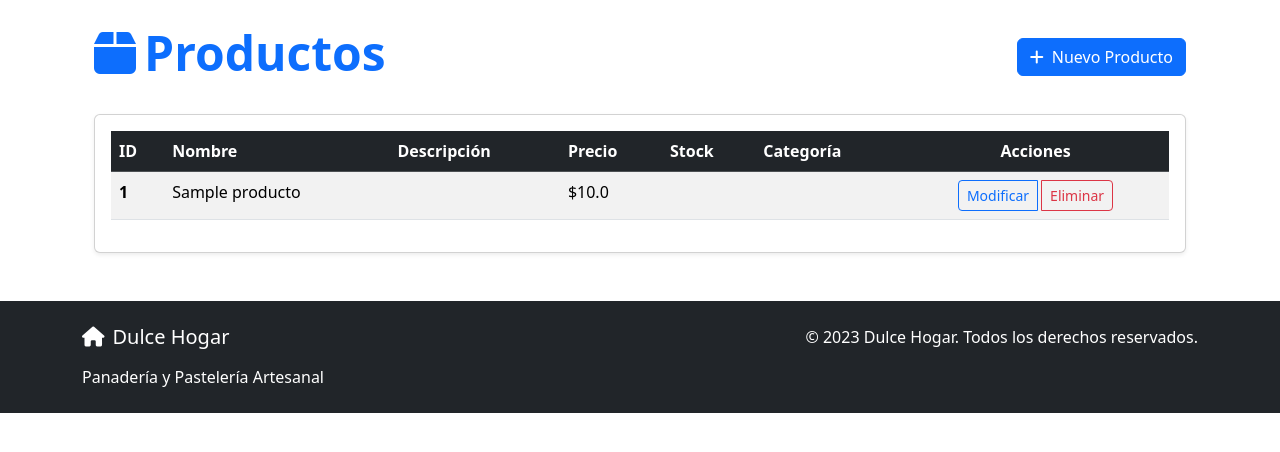
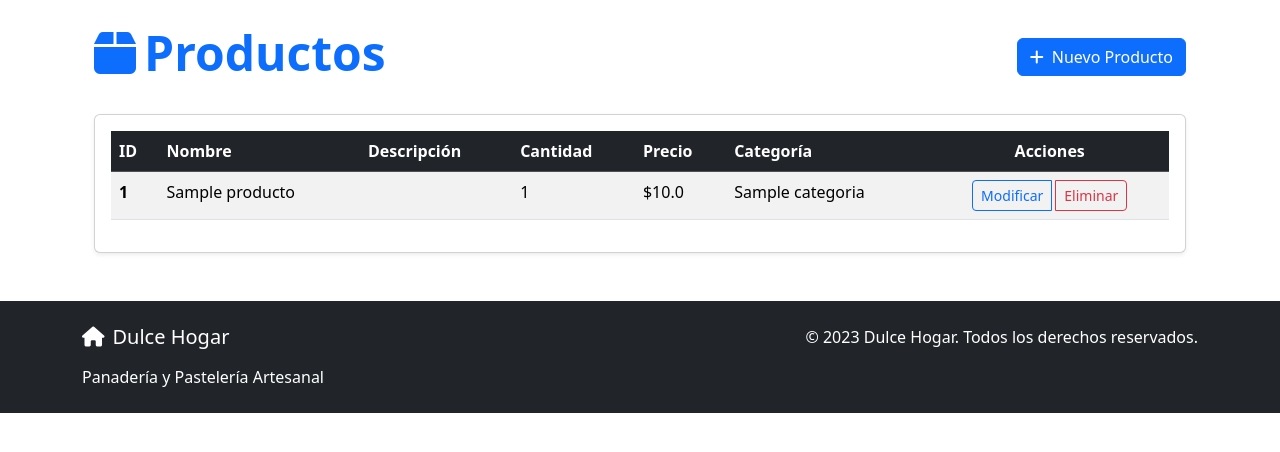
Before and after one commit to Dinatang/Proyecto, a Flask app: page /productos in a window 1280 px wide. Shown: the part 69-521 px from the top of the page. Run offline with Flask 3, Linux system fonts and the light colour scheme; a user stored in the database is signed in; tables that the repository leaves empty hold one stand-in row (values such as "Sample post").

Commit message:
semana 14

```diff
--- a/templates/products/form.html
+++ b/templates/products/form.html
@@ -16,6 +16,11 @@
                         <div class="mb-3">
                             <label class="form-label">Nombre</label>
                             {{ form.nombre(class="form-control") }}
+                        </div>
+
+                        <div class="mb-3">
+                            <label class="form-label">Descripción</label>
+                            {{ form.descripcion(class="form-control") }}
                         </div>
 
                         <div class="row">
--- a/templates/products/list.html
+++ b/templates/products/list.html
@@ -31,8 +31,8 @@
                             <th scope="col">ID</th>
                             <th scope="col">Nombre</th>
                             <th scope="col">Descripción</th>
+                            <th scope="col">Cantidad</th>
                             <th scope="col">Precio</th>
-                            <th scope="col">Stock</th>
                             <th scope="col">Categoría</th>
                             <th scope="col" class="text-center">Acciones</th>
                         </tr>
@@ -43,16 +43,14 @@
                             <th scope="row">{{ p.id }}</th>
                             <td>{{ p.nombre }}</td>
                             <td>{{ p.descripcion }}</td>
+                            <td>{{ p.cantidad }}</td>
                             <td>${{ p.precio }}</td>
-                            <td>{{ p.stock }}</td>
-                            <td>{{ p.categoria_nombre }}</td>
+                            <td>{{ p.categoria.nombre if p.categoria else "Sin categoría" }}</td>
                             <td class="text-center">
                                 <div class="btn-group" role="group">
-                                    <!-- Botón Modificar con texto -->
                                     <a href="{{ url_for('editar_producto', id=p.id) }}" class="btn btn-sm btn-outline-primary me-1">
                                         Modificar
                                     </a>
-                                    <!-- Botón Eliminar con texto que abre modal -->
                                     <button type="button" class="btn btn-sm btn-outline-danger" data-bs-toggle="modal" data-bs-target="#eliminarModal{{ p.id }}">
                                         Eliminar
                                     </button>
```
Also changed, not shown: templates/login.html (+6 -6 lines), 1 other file.
